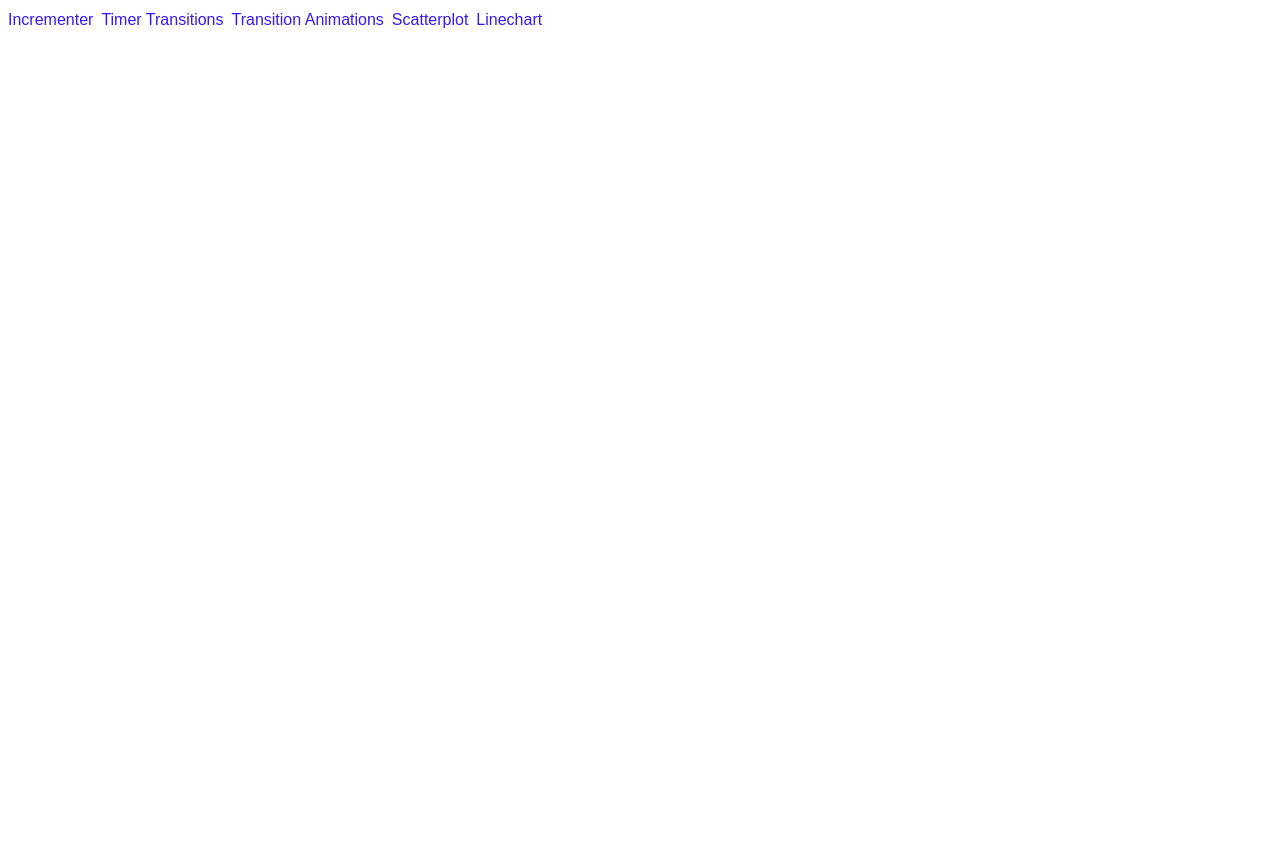
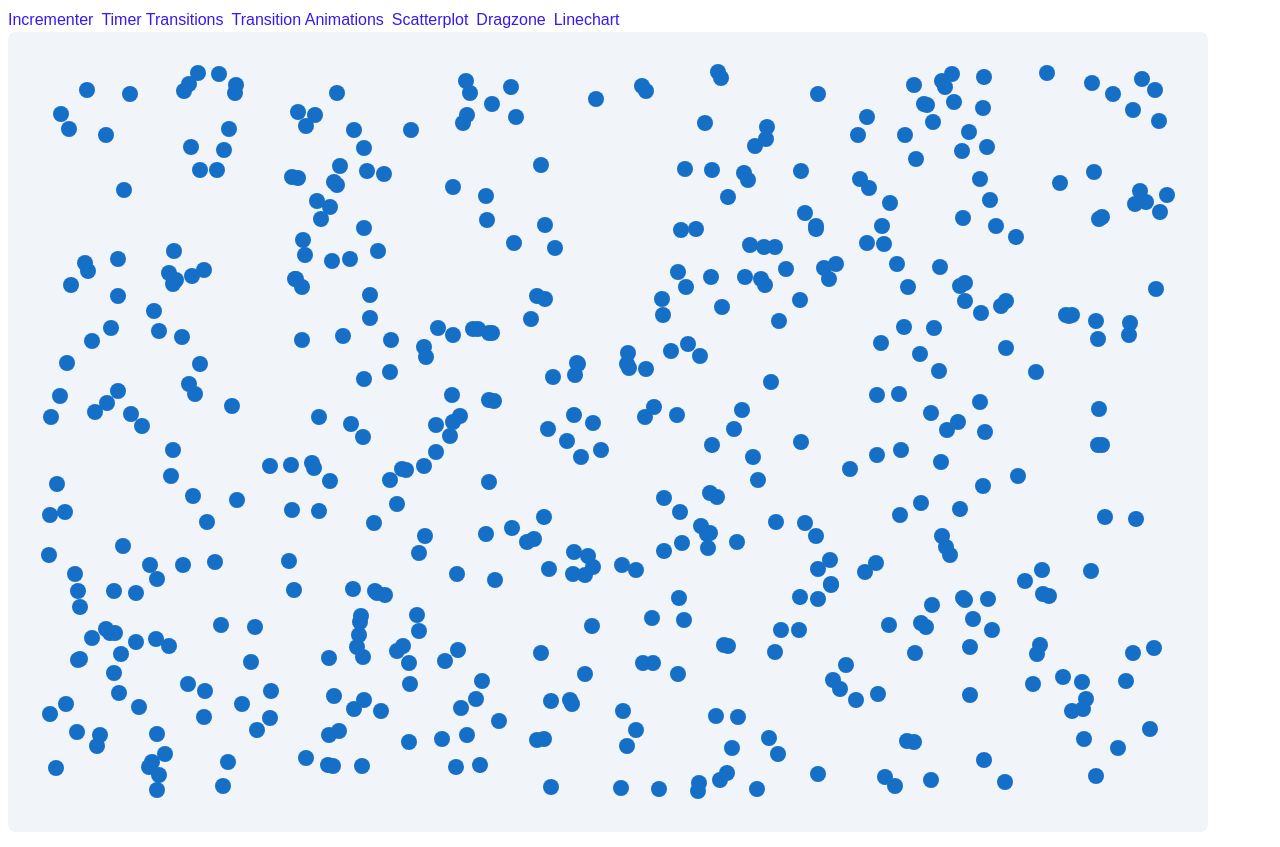
Before and after one commit to kamrade/react-d3, a React (Create React App) app: page /dragzone in a window 1280 px wide. Before the commit the page ends 800 px from the top, so only its background shows below. Built offline with nearby package versions, Linux system fonts and the light colour scheme.

Commit message:
move limits

```diff
--- a/src/App.js
+++ b/src/App.js
@@ -6,6 +6,7 @@ import TimerTransitions from './components/TimerTransitions';
 import TransitionAnimations from './components/TransitionAnimations';
 import ScatterPlotD3 from './components/ScatterPlotD3';
 import LineChartContainer from './components/LineChartContainer';
+import DragzoneContainer from './components/DragzoneContainer';
 
 class App extends Component {
   render() {
@@ -16,6 +17,7 @@ class App extends Component {
           <NavLink className='pr-2' to='/timer-transitions'>Timer Transitions</NavLink>
           <NavLink className='pr-2' to='/transition-animations'>Transition Animations</NavLink>
           <NavLink className='pr-2' to='/scatterplot'>Scatterplot</NavLink>
+          <NavLink className='pr-2' to='/dragzone'>Dragzone</NavLink>
           <NavLink to='/linechart'>Linechart</NavLink>
         </div>
         <div className="workspace">
@@ -24,6 +26,7 @@ class App extends Component {
           <Route exact path='/timer-transitions' component={TimerTransitions} />
           <Route exact path='/transition-animations' component={TransitionAnimations} />
           <Route exact path='/scatterplot' component={ScatterPlotD3} />
+          <Route exact path='/dragzone' component={DragzoneContainer} />
           <Route exact path='/linechart' component={LineChartContainer} />
         </div>
       </div>
--- /dev/null
+++ b/src/components/DragzoneContainer.jsx
@@ -0,0 +1,38 @@
+import React, { Component } from 'react';
+import { range as d3Range } from 'd3';
+import DragZone from './shared/DragZone';
+
+import OPTIONS from 'data/options';
+
+let { margin, width, height } = OPTIONS.workspace;
+let innerWidth  = width - (margin.left + margin.right);
+let innerHeight = height - (margin.top + margin.bottom);
+let radius      = OPTIONS.circle.radius;
+
+let circlesData = d3Range(500).map((v, i) => ({
+  x: Math.round(Math.random() * (innerWidth - radius*2 ) + radius + margin.left),
+  y: Math.round(Math.random() * (innerHeight - radius*2 ) + radius + margin.top),
+  index: i
+}));
+
+class DragzoneContainer extends Component {
+  render() {
+    return (
+      <div className="DragzoneContainer">
+        <div className="drag-zone">
+          <DragZone
+            margin={margin}
+            width={width}
+            height={height}
+            innerWidth={innerWidth}
+            innerHeight={innerHeight}
+            circlesData={circlesData}
+            chartId="dragZone"
+          />
+        </div>
+      </div>
+    );
+  }
+}
+
+export default DragzoneContainer;
--- a/src/components/LineChartContainer.jsx
+++ b/src/components/LineChartContainer.jsx
@@ -1,11 +1,6 @@
 import React, { Component } from 'react';
 
 import LineChart from './shared/LineChart';
-import DragZone from './shared/DragZone';
-
-import {
-  range as d3Range
-} from 'd3';
 
 var data = [
   {day: '02-11-2016', count: 180},
@@ -34,13 +29,6 @@ var margin = {
 var width = 1200;
 var height = 400;
 
-let radius = 20;
-let circlesData = d3Range(50).map((v, i) => ({
-  x: Math.round(Math.random() * (width - radius*2 ) + radius),
-  y : Math.round(Math.random() * (height - radius*2 ) + radius),
-  index: i
-}))
-
 class LineChartContainer extends Component {
 
   render() {
@@ -58,15 +46,7 @@ class LineChartContainer extends Component {
           />
         </div>
 
-        <div className="drag-zone">
-          <DragZone
-            margin={margin}
-            width={width}
-            height={height}
-            circlesData={circlesData}
-            chartId="dragZone"
-          />
-        </div>
+
       </div>
     );
   }
--- a/src/components/shared/DragZone.jsx
+++ b/src/components/shared/DragZone.jsx
@@ -1,31 +1,32 @@
 import React, { Component } from 'react';
+
+import {
+  select as d3Select,
+  transition as d3Transition,
+  easeLinear as d3EaseLinear
+} from 'd3';
+
+import OPTIONS from 'data/options';
 
 class DragZone extends Component {
 
   constructor(props) {
     super(props);
-    let radius = 20;
     this.state = {
-      width: props.width || 800,
-      height: props.height || 300,
+      width: props.width || 320,
+      height: props.height || 400,
+      innerWidth: props.innerWidth || 320,
+      innerHeight: props.innerheight || 400,
       margin: props.margin || 0,
-      tooltip: {
-        display: false,
-        data: {
-          key: '',
-          value: ''
-        }
-      },
-      radius: radius,
+      radius: OPTIONS.circle.radius,
       circlesData: this.props.circlesData,
-      chartId: this.props.chartId || 'v2_chart',
 
       dragIndex: 0,
+      drag: false,
       dragPreviousCoordinates: {
         x: 0,
         y: 0
       },
-      drag: false,
       dragCoordinates: {
         x: 140,
         y: 140
@@ -78,14 +79,25 @@ class DragZone extends Component {
   }
 
   windowMouseMove(event) {
-    if (event.offsetX > 20 || event.offsetX > 20) {
-      this.setState({
-        dragCoordinates: { x: event.offsetX, y: event.offsetY }
-      });
+    let leftLimit = OPTIONS.workspace.margin.left + OPTIONS.circle.radius;
+    let topLimit = OPTIONS.workspace.margin.top + OPTIONS.circle.radius;
+    let rightLimit = this.state.width - OPTIONS.workspace.margin.right - OPTIONS.circle.radius;
+    let bottomLimit = this.state.height - OPTIONS.workspace.margin.bottom - OPTIONS.circle.radius;
+
+    if (event.offsetX < leftLimit && event.offsetY < topLimit) {
+      this.setState({ dragCoordinates: { x: leftLimit, y: topLimit } });
+    } else if (event.offsetX > rightLimit && event.offsetY > bottomLimit) {
+      this.setState({ dragCoordinates: { x: rightLimit, y: bottomLimit } });
+    } else if (event.offsetX > rightLimit) {
+      this.setState({ dragCoordinates: { x: rightLimit, y: event.offsetY } });
+    } else if (event.offsetX < leftLimit) {
+      this.setState({ dragCoordinates: { x: leftLimit, y: event.offsetY } });
+    } else if (event.offsetY > bottomLimit) {
+      this.setState({ dragCoordinates: { x: event.offsetX, y: bottomLimit } });
+    } else if (event.offsetY < topLimit) {
+      this.setState({ dragCoordinates: { x: event.offsetX, y: topLimit } });
     } else {
-      this.setState({
-        dragCoordinates: { x: 20, y: 20 }
-      });
+      this.setState({ dragCoordinates: { x: event.offsetX, y: event.offsetY } });
     }
   }
 
@@ -116,14 +128,12 @@ class DragZone extends Component {
         ]
       });
     }
-
-
   }
-
 
   render() {
 
     let { width, height } = this.state;
+
     let circles = this.state.circlesData.map((circ, index) => (
       <circle
         onMouseDown={this.circleMouseDown.bind(this)}
@@ -132,7 +142,7 @@ class DragZone extends Component {
         cx={circ.x}
         cy={circ.y}
         r={this.state.radius}
-        fill={'yellow'}
+        fill={ OPTIONS.circle.color }
         className='dragCircle'
       />)
     );
@@ -142,8 +152,7 @@ class DragZone extends Component {
 
         <svg id={this.props.chartId} width={width} height={height}>
           <g className="rectsWrapper">
-            <rect className="rect" width={width} height={height} fill={'black'}>
-
+            <rect rx={8} ry={8} className="rect" width={width} height={height} fill={OPTIONS.workspace.bg.color}>
             </rect>
           </g>
           <g className="circlesWrapper">
@@ -155,12 +164,11 @@ class DragZone extends Component {
               <circle
                 cx={this.state.dragCoordinates.x}
                 cy={this.state.dragCoordinates.y}
-                r={this.state.radius}
-                fill={'red'}
-                className='dragCircle'
+                r={this.state.radius*1.5}
+                fill={OPTIONS.circle.activeColor}
+                className='dragCircle active'
               />
             }
-
           </g>
         </svg>
 
--- /dev/null
+++ b/src/data/options.js
@@ -0,0 +1,20 @@
+export default {
+  workspace: {
+    width: 1200,
+    height: 800,
+    margin: {
+      top: 32,
+      right: 32,
+      bottom: 32,
+      left: 32
+    },
+    bg: {
+      color: "#f1f4f8"
+    }
+  },
+  circle: {
+    color: "#166fc7",
+    activeColor: "#1153d9",
+    radius: 8
+  }
+}
--- a/src/styles/components/_drag-zone.sass
+++ b/src/styles/components/_drag-zone.sass
@@ -1,2 +1,5 @@
 .dragCircle
   cursor: pointer
+
+  &.active
+    // transition: all .05s linear
```
Also changed, not shown: 1 other file (tests, documents, lock files or other folders).
